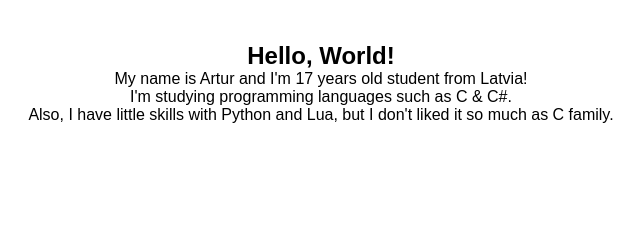
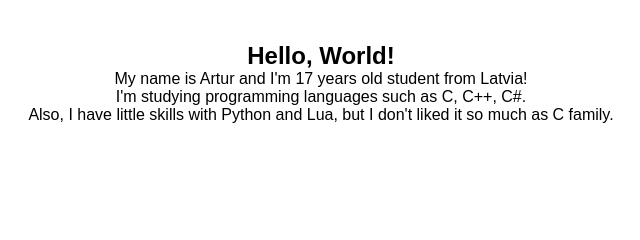
Before and after one commit to Artur-Asimov/artur-asimov.github.io, a plain HTML site: page index.html in a window 1280 px wide. Shown: the part 323-563 px from the top of the page, 319-959 px from the left. Drawn offline with Linux system fonts and the light colour scheme.

Commit message:
Update index.html

```diff
--- a/index.html
+++ b/index.html
@@ -13,7 +13,7 @@
         </header>
         <article>
             <h1>Hello, World!</h1>
-            <p>My name is Artur and I'm 17 years old student from Latvia! <br>I'm studying programming languages such as C & C#. <br>Also, I have little skills with Python and Lua, but I don't liked it so much as C family.</p>
+            <p>My name is Artur and I'm 17 years old student from Latvia! <br>I'm studying programming languages such as C, C++, C#. <br>Also, I have little skills with Python and Lua, but I don't liked it so much as C family.</p>
             <section>
 
             </section>
```
